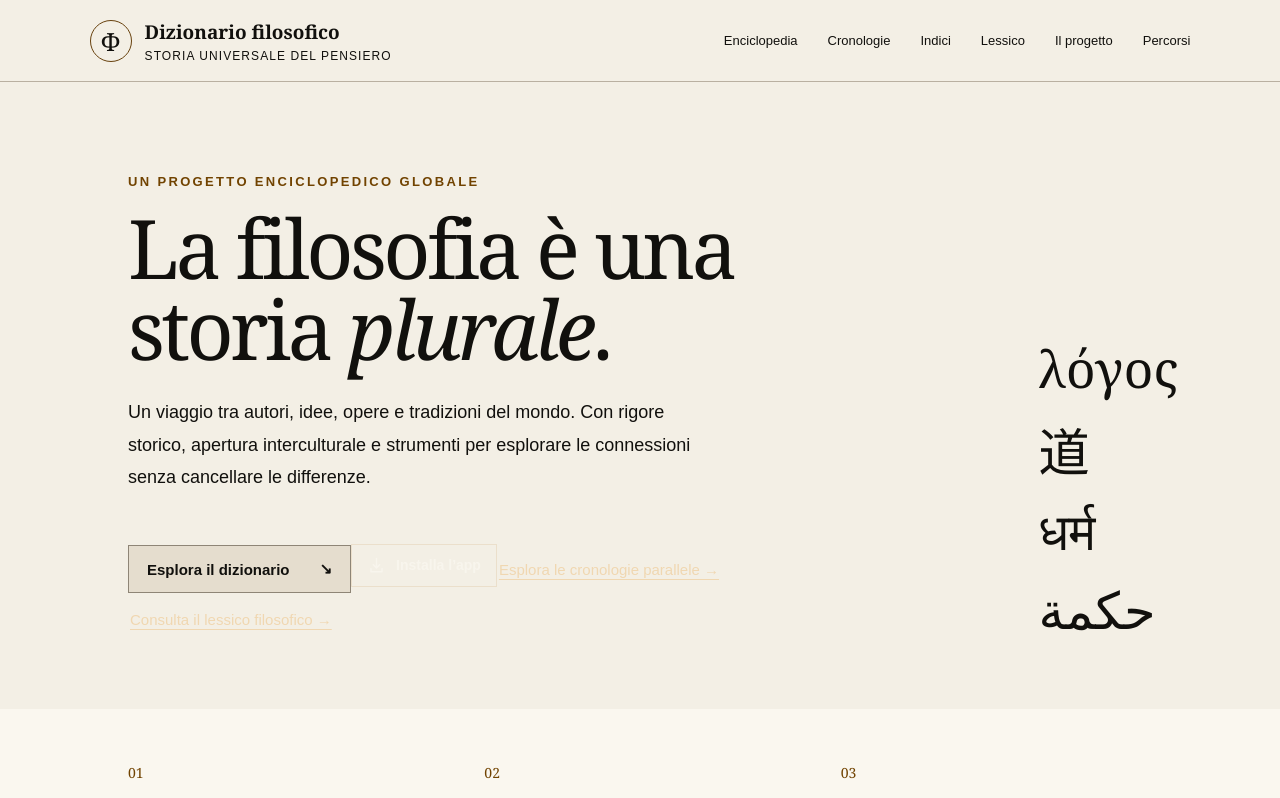
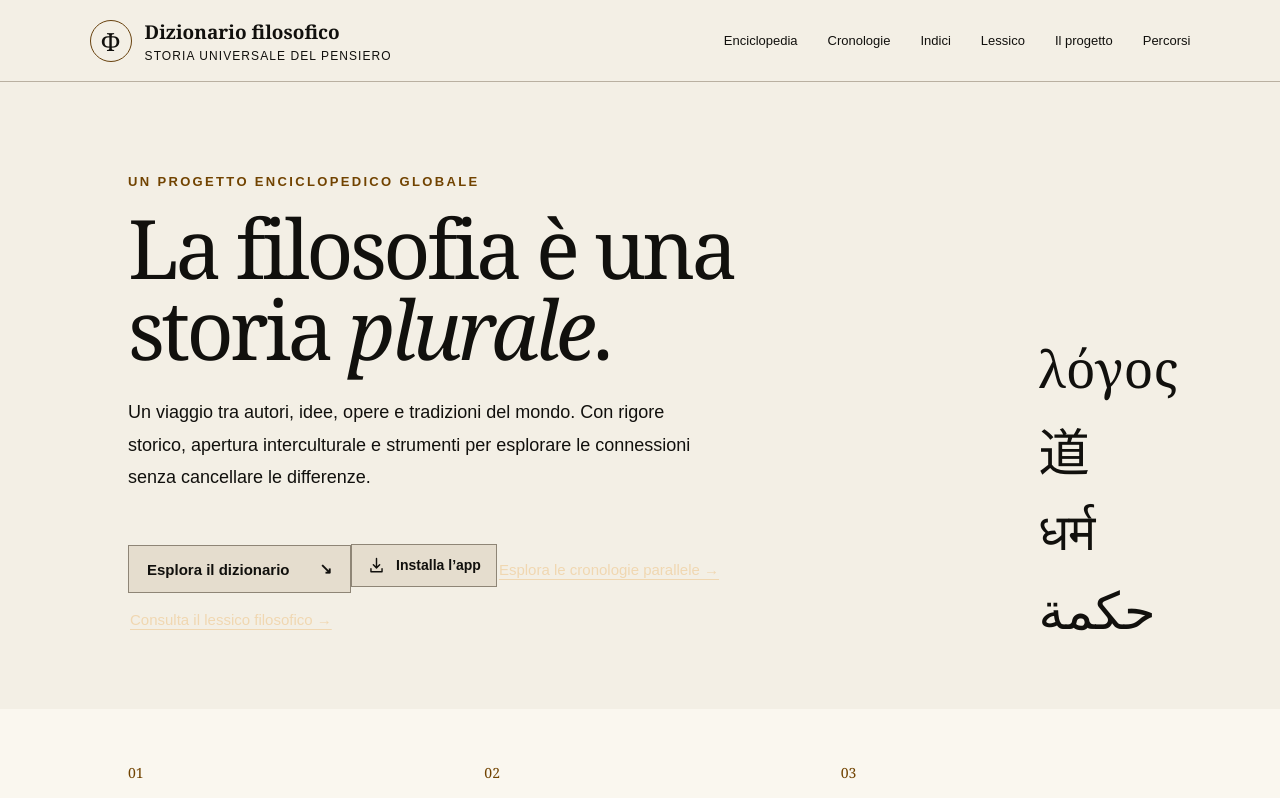
Before and after one commit to Marco19666/dizionariofilosofico, a Next.js app: page / in a window 1280 px wide. Shown: the top 798 px of the page. Built offline with nearby package versions, Linux system fonts and the light colour scheme.

Commit message:
Rendi visibile il pulsante di installazione PWA

```diff
--- a/app/globals.css
+++ b/app/globals.css
@@ -368,3 +368,16 @@ a:focus-visible,button:focus-visible,input:focus-visible,select:focus-visible{
 .install-app-button:hover{background:#e8d8bd;color:var(--green-dark)}
 .install-app-button svg{width:19px;height:19px;flex:none}
 .install-app-help{max-width:380px;margin:0;color:#e1e3da;font-size:12px;line-height:1.6}
+
+
+/* Pulsante PWA: contrasto coerente con la palette chiara della home */
+.install-app-button{
+  background:#e5ddce;
+  color:#11100d;
+  border:1px solid #8e8576;
+}
+.install-app-button:hover{
+  background:#d9cfbd;
+  color:#11100d;
+}
+.install-app-help{color:#292720}
```
